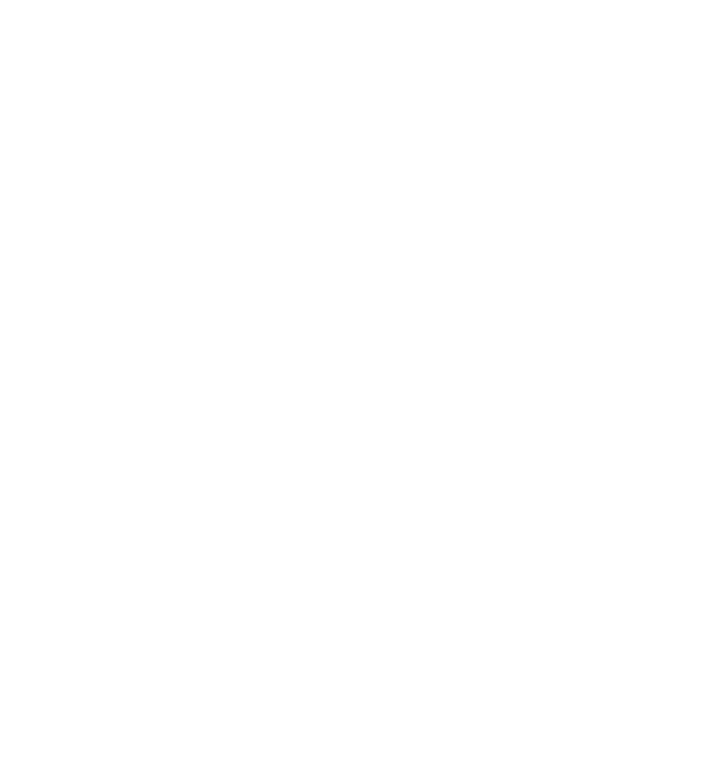
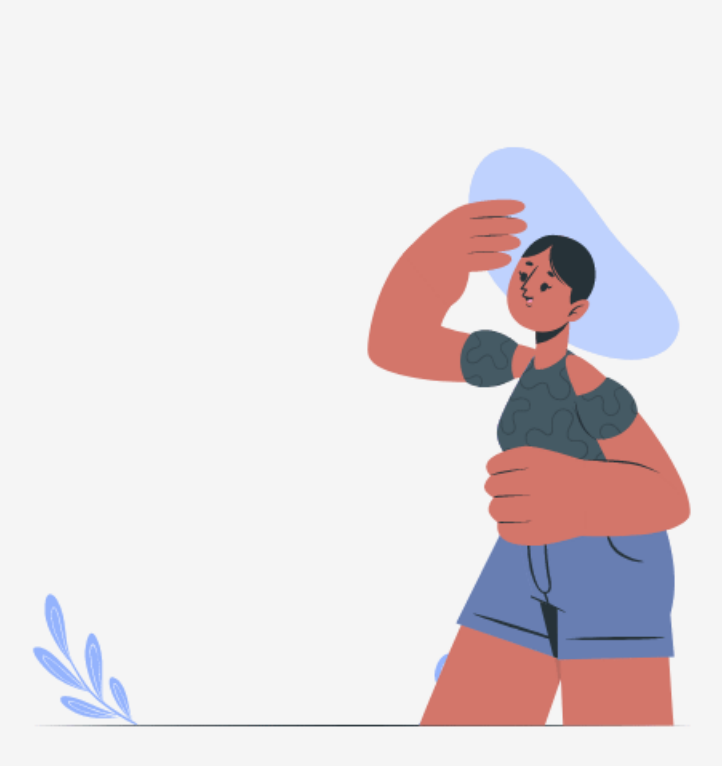
Before and after one commit to Ruchita1010/weather-link, a website built with webpack: page src/template.html in a window 1280 px wide. Shown: the whole page, without its empty margins (279-1001 px from the left). Built offline with nearby package versions, Linux system fonts and the light colour scheme.

Commit message:
feat: add gifs for background

```diff
--- a/src/index.js
+++ b/src/index.js
@@ -1 +1,3 @@
+import './styles/main.css';
+
 console.log('hdfk');
--- /dev/null
+++ b/src/styles/main.css
@@ -0,0 +1,18 @@
+* {
+  margin: 0;
+  padding: 0;
+  box-sizing: border-box;
+}
+
+:root {
+  --primary: hsl(0, 0%, 96%);
+}
+
+.container {
+  min-height: 100vh;
+  display: grid;
+  place-items: center;
+  background: url(../assets/bg-gifs/Atmosphere.gif) no-repeat center
+    center/contain;
+  background-color: var(--primary);
+}
--- a/src/template.html
+++ b/src/template.html
@@ -6,5 +6,7 @@
     <meta name="viewport" content="width=device-width, initial-scale=1.0" />
     <title>Weather App</title>
   </head>
-  <body></body>
+  <body>
+    <div class="container"></div>
+  </body>
 </html>
```
Also changed, not shown: dist/Atmosphere.gif (added), dist/bundle.js, dist/index.html, src/assets/bg-gifs/Atmosphere.gif (added), src/assets/bg-gifs/Clear.gif (added), src/assets/bg-gifs/Clouds.gif (added), src/assets/bg-gifs/Drizzle.gif (added), src/assets/bg-gifs/Rain.gif (added), src/assets/bg-gifs/Snow.gif (added), src/assets/bg-gifs/Thunderstorm.gif (added).
